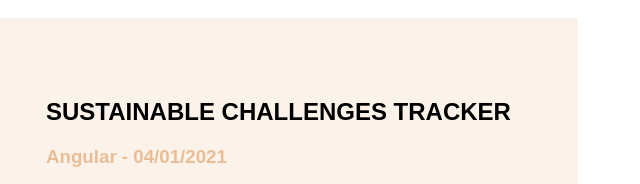
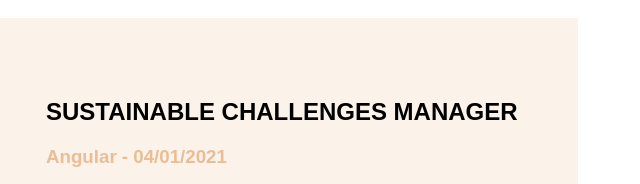
Before and after one commit to shannadelang/shannadelang.github.io, a plain HTML site: page index.html in a window 1280 px wide. Shown: the part 1445-1629 px from the top of the page, 600-1240 px from the left. Drawn offline with nearby package versions, Linux system fonts and the light colour scheme.

Commit message:
edited title again

```diff
--- a/index.html
+++ b/index.html
@@ -45,7 +45,7 @@
                 <div class="projectImgCol banner challengesApplication"></div>
                 <div class="projectTextCol">
                   <div>
-                    <h2>Sustainable challenges tracker</h2>
+                    <h2>Sustainable challenges manager</h2>
                         <h3>Angular - 04/01/2021</h3>
                       <p1>Duurzamer gaan leven is geen gemakkelijk proces. Er zijn zo veel dingen om rekening mee te houden. In deze applicatie kan je een account aan maken om te zien welke stappen je al hebt gezet in de richting van een duurzame levenstijl. Je kunt kiezen uit een lijst van stappen, of je kunt je eigen stap toevoegen. </p1>
                     </div>
```
